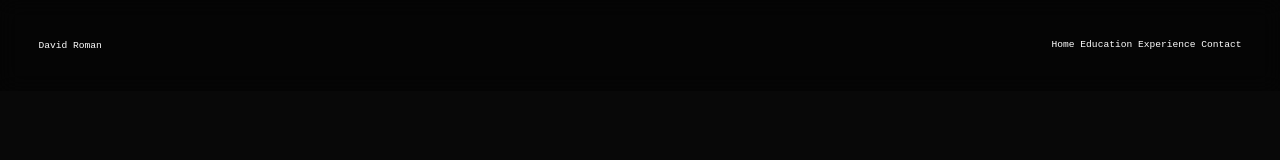
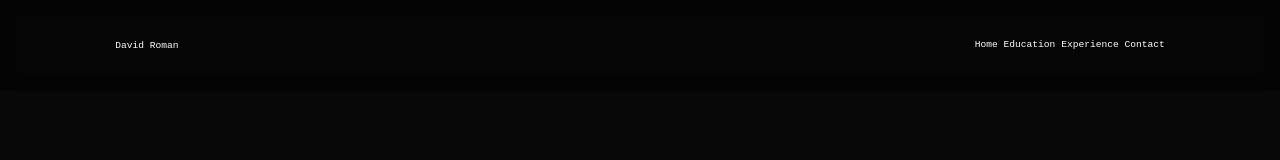
Before and after one commit to Darogon01/cv-portfolio-2026, a plain HTML site: page index.html in a window 1280 px wide. Drawn offline with Linux system fonts and the light colour scheme.

```diff
--- a/CSS/Styles.css
+++ b/CSS/Styles.css
@@ -14,7 +14,7 @@ position: fixed;
 top: 0;
 left: 0;
 width: 100%;
-padding: 4rem;
+padding: 4rem 12rem 4rem;
 background: rgba(0, 0, 0, 0.3);
 backdrop-filter: blur(10px);
 display: flex;
--- a/CSS/reset.css
+++ b/CSS/reset.css
@@ -4,11 +4,10 @@
     all: unset;
     display: revert;
 }
-*{
+* {
     margin: 0;
     padding: 0;
     box-sizing: border-box;
-
 }
 body {
     min-height: 100vh;
@@ -21,7 +20,6 @@ body {
     -webkit-font-smoothing: antialiased;
     -moz-osx-font-smoothing: grayscale;
 }
-
 
 img,
 picture,
```
